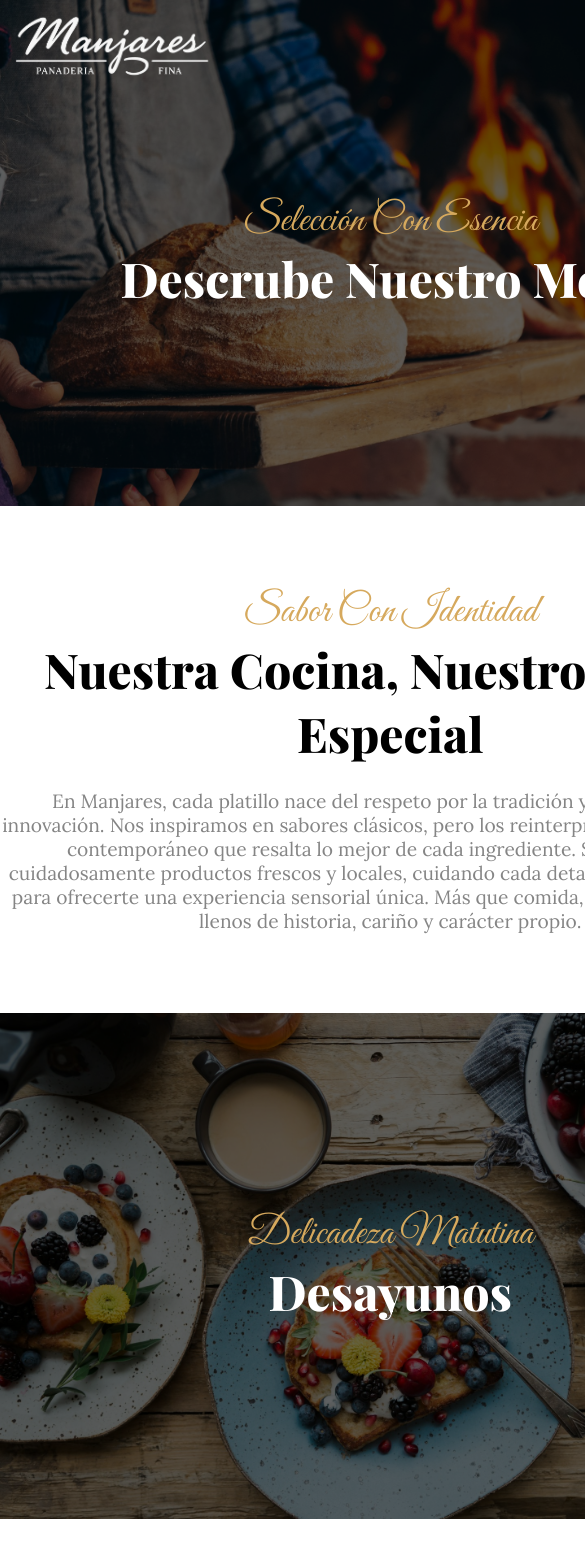
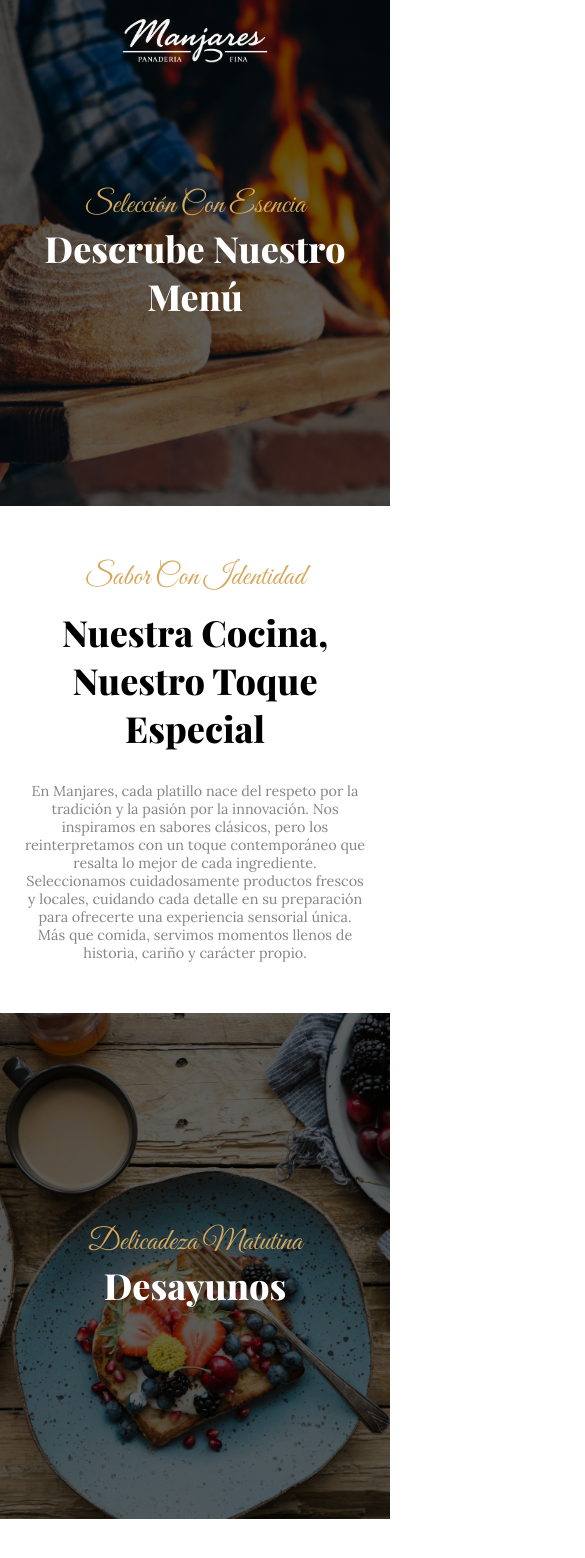
Before and after one commit to GuidoPerezR/cafeteria-landing-page, a plain HTML site: page menu.html in a window 390 px wide. Shown: the top 1558 px of the page, 585 px wide, since content can reach past the window. Drawn offline with nearby package versions, Linux system fonts and the light colour scheme; a web font is replaced by a local one.

Commit message:
feat: responsive design for mobile platform

```diff
--- a/about-us-styles.css
+++ b/about-us-styles.css
@@ -41,6 +41,7 @@ body {
   display: grid;
   grid-template-rows: auto 1fr auto;
   font-family: Lora, sans-serif;
+  overflow-x: hidden;
 }
 
 .title-style {
@@ -86,24 +87,16 @@ body {
 
 .nav-bar {
   width: 100vw;
-  display: grid;
-  grid-template-columns: repeat(3, 1fr);
+  display: flex;
   align-items: center;
-  padding: 1rem;
+  padding: 1.5rem;
   background: transparent;
-  box-sizing: border-box;
   column-gap: 1rem;
   backdrop-filter: blur(0px);
   transition: backdrop-filter 0.5s ease, background-color 0.5s ease;
 
   & div:first-child {
-    display: flex;
-    justify-content: center;
-  }
-
-  & div:last-child {
-    display: flex;
-    justify-content: center;
+    margin-left: 10rem;
   }
 
   & img {
@@ -125,28 +118,21 @@ body {
 }
 
 .container {
-  position: relative;
-  background-image: url("./images/about-us-background.jpg");
+  background: url("./images/about-us-background.jpg"), rgba(0, 0, 0, 0.6);
   background-size: cover;
   background-position: center;
   background-repeat: no-repeat;
+  background-blend-mode: multiply;
   min-height: 60vh;
-  z-index: 1;
   display: flex;
   justify-content: center;
   align-items: center;
-
-  &::before {
-    content: "";
-    position: absolute;
-    inset: 0;
-    background-color: rgba(0, 0, 0, 0.6);
-    z-index: -1;
-  }
+  width: 100vw;
 }
 
 .hero {
   background-image: url("./images/about-us-background.jpg");
+  padding: 4rem 2rem;
 }
 
 .hero-content {
@@ -159,10 +145,15 @@ body {
   display: flex;
   justify-content: center;
   align-items: center;
+  width: 100vw;
 }
 
 .about-us {
+  display: flex;
+  flex-direction: column;
+  gap: 1rem;
   max-width: 70rem;
+  padding: 4rem 2rem;
 
   & p {
     margin-top: 1.5rem;
@@ -171,6 +162,7 @@ body {
 
 .values {
   background-image: url("./images/values-background.jpg");
+  padding: 4rem 2rem;
 }
 
 .values-content-container {
@@ -179,6 +171,7 @@ body {
   justify-content: center;
   align-items: center;
   padding: 5rem;
+  width: 100vw;
 }
 
 .values-content {
@@ -186,6 +179,7 @@ body {
   display: grid;
   grid-template-columns: repeat(3, 1fr);
   gap: 2rem;
+  padding: 4rem 2rem;
 }
 
 .value-item {
@@ -220,6 +214,7 @@ body {
 
 .experience {
   background-image: url("./images/experience-background.jpg");
+  padding: 4rem 2rem;
 }
 
 .experience-content-container {
@@ -227,9 +222,14 @@ body {
   display: flex;
   justify-content: center;
   align-items: center;
+  width: 100vw;
 }
 
 .experience-content {
+  display: flex;
+  flex-direction: column;
+  gap: 1rem;
+  padding: 4rem 2rem;
   max-width: 70rem;
 
   & p {
@@ -337,3 +337,49 @@ body {
     }
   }
 }
+
+@media (max-width: 64rem) {
+  html {
+    font-size: 13px;
+  }
+
+  .values-content {
+    grid-template-columns: repeat(2, 1fr);
+  }
+}
+
+@media (max-width: 48rem) {
+  html {
+    font-size: 12px;
+  }
+
+  .nav-bar {
+    justify-content: center;
+
+    & div:first-child {
+      margin-left: 0;
+    }
+  }
+
+  .about-us {
+    max-width: 55rem;
+  }
+
+  .values-content {
+    max-width: 45rem;
+    grid-template-columns: 1fr;
+  }
+
+  .values-content-container {
+    padding: 3.5rem;
+  }
+
+  .experience-content {
+    max-width: 55rem;
+  }
+
+  .footer {
+    flex-direction: column;
+    gap: 2rem;
+  }
+}
--- a/about-us.html
+++ b/about-us.html
@@ -6,6 +6,7 @@
     <meta name="viewport" content="width=device-width, initial-scale=1.0">
     <title>Manjares Panadería Fina - Sobre Nosotros</title>
     <link rel="stylesheet" href="./about-us-styles.css">
+    <link rel="icon" type="image/jpg" sizes="32x32" href="./images/favicon.ico">
     <link rel="preconnect" href="https://fonts.googleapis.com">
     <link rel="preconnect" href="https://fonts.gstatic.com" crossorigin>
     <link
--- a/menu-styles.css
+++ b/menu-styles.css
@@ -41,6 +41,7 @@ body {
   display: grid;
   grid-template-rows: auto 1fr auto;
   font-family: Lora, sans-serif;
+  overflow-x: hidden;
 }
 
 .title-style {
@@ -86,24 +87,16 @@ body {
 
 .nav-bar {
   width: 100vw;
-  display: grid;
-  grid-template-columns: repeat(3, 1fr);
+  display: flex;
   align-items: center;
-  padding: 1rem;
+  padding: 1.5rem;
   background: transparent;
-  box-sizing: border-box;
   column-gap: 1rem;
   backdrop-filter: blur(0px);
   transition: backdrop-filter 0.5s ease, background-color 0.5s ease;
 
   & div:first-child {
-    display: flex;
-    justify-content: center;
-  }
-
-  & div:last-child {
-    display: flex;
-    justify-content: center;
+    margin-left: 10rem;
   }
 
   & img {
@@ -125,29 +118,22 @@ body {
 }
 
 .hero-container {
-  position: relative;
-  background-image: url("./images/bakery-background.jpg");
+  background: url("./images/bakery-background.jpg"), rgba(0, 0, 0, 0.6);
   background-size: cover;
   background-position: center;
   background-repeat: no-repeat;
+  background-blend-mode: multiply;
   min-height: 60vh;
-  z-index: 1;
   display: flex;
   justify-content: center;
   align-items: center;
-
-  &::before {
-    content: "";
-    position: absolute;
-    inset: 0;
-    background-color: rgba(0, 0, 0, 0.6);
-    z-index: -1;
-  }
+  width: 100vw;
 }
 
 .hero {
   display: flex;
   flex-direction: column;
+  padding: 4rem 2rem;
 }
 
 .kitchen-section {
@@ -155,14 +141,23 @@ body {
   display: flex;
   justify-content: center;
   align-items: center;
+  width: 100vw;
 }
 
 .kitchen {
+  padding: 4rem 2rem;
   max-width: 70rem;
+  display: flex;
+  flex-direction: column;
+  gap: 1rem;
 
   & p {
     margin-top: 1.5rem;
   }
+}
+
+.menu-section-container {
+  width: 100vw;
 }
 
 .menu-section {
@@ -171,27 +166,19 @@ body {
 }
 
 .menu-header {
-  position: relative;
+  background: url("./images/breakfast-background.jpg"), rgba(0, 0, 0, 0.6);
+  background-size: cover;
+  background-position: center;
+  background-repeat: no-repeat;
+  background-blend-mode: multiply;
   min-height: 60vh;
   display: flex;
   justify-content: center;
   align-items: center;
-  z-index: 1;
-
-  &::before {
-    content: "";
-    position: absolute;
-    inset: 0;
-    background-color: rgba(0, 0, 0, 0.6);
-    z-index: -1;
-  }
 }
 
 .breakfast {
   background-image: url("./images/breakfast-background.jpg");
-  background-size: cover;
-  background-position: center;
-  background-repeat: no-repeat;
 }
 
 .menu-content-container {
@@ -249,23 +236,14 @@ body {
 
 .bakery {
   background-image: url("./images/bread-background.jpg");
-  background-size: cover;
-  background-position: center;
-  background-repeat: no-repeat;
 }
 
 .cakes {
   background-image: url("./images/cake-background.jpg");
-  background-size: cover;
-  background-position: center;
-  background-repeat: no-repeat;
 }
 
 .cafeteria {
   background-image: url("./images/coffee-background.jpg");
-  background-size: cover;
-  background-position: center;
-  background-repeat: no-repeat;
 }
 
 .footer-container {
@@ -364,3 +342,40 @@ body {
     }
   }
 }
+
+@media (max-width: 64rem) {
+  html {
+    font-size: 13px;
+  }
+}
+
+@media (max-width: 48rem) {
+  html {
+    font-size: 12px;
+  }
+
+  .nav-bar {
+    justify-content: center;
+
+    & div:first-child {
+      margin-left: 0;
+    }
+  }
+
+  .kitchen {
+    max-width: 55rem;
+  }
+
+  .menu-content-container {
+    padding: 3.5rem;
+  }
+
+  .menu-content {
+    flex-direction: column;
+  }
+
+  .footer {
+    flex-direction: column;
+    gap: 2rem;
+  }
+}
--- a/menu.html
+++ b/menu.html
@@ -6,6 +6,7 @@
     <meta name="viewport" content="width=device-width, initial-scale=1.0">
     <title>Manjares Panadería Fina - Menú</title>
     <link rel="stylesheet" href="./menu-styles.css">
+    <link rel="icon" type="image/jpg" sizes="32x32" href="./images/favicon.ico">
     <link rel="preconnect" href="https://fonts.googleapis.com">
     <link rel="preconnect" href="https://fonts.gstatic.com" crossorigin>
     <link
--- a/styles.css
+++ b/styles.css
@@ -57,11 +57,13 @@ body {
   display: grid;
   grid-template-rows: auto 1fr auto;
   font-family: Lora, sans-serif;
+  overflow-x: hidden;
 }
 
 .button {
   width: 12rem;
   height: 3.5rem;
+  font-size: 1rem;
   background: transparent;
   text-transform: uppercase;
   outline: 2px solid var(--white);
@@ -178,10 +180,12 @@ body {
 
 .hero-container {
   position: relative;
-  background-image: url("./images/hero-background.jpg");
+  background: url("./images/hero-background.jpg"), rgba(0, 0, 0, 0.6);
   background-size: cover;
   background-position: center;
   background-repeat: no-repeat;
+  /* Este atributo determina como los fondos se pueden mezclar con sus colores   */
+  background-blend-mode: multiply;
   min-height: 100vh;
   z-index: 1;
   color: var(--white);
@@ -189,14 +193,7 @@ body {
   display: flex;
   justify-content: center;
   align-items: center;
-
-  &::before {
-    content: "";
-    position: absolute;
-    inset: 0;
-    background-color: rgba(0, 0, 0, 0.6);
-    z-index: -1;
-  }
+  width: 100vw;
 }
 
 .hero {
@@ -252,6 +249,7 @@ body {
   justify-content: center;
   align-items: center;
   min-height: 100vh;
+  width: 100vw;
 }
 
 .products {
@@ -259,7 +257,7 @@ body {
   display: flex;
   flex-direction: column;
   gap: 4rem;
-  padding: 2rem;
+  padding: 4rem 2rem;
   animation: fade-in linear both;
   animation-timeline: view();
   animation-range: entry 20% cover 40%;
@@ -326,6 +324,7 @@ body {
   justify-content: center;
   align-items: center;
   min-height: 100vh;
+  width: 100vw;
 }
 
 .events {
@@ -334,7 +333,7 @@ body {
   flex-direction: column;
   justify-content: center;
   align-items: center;
-  padding: 2rem;
+  padding: 4rem 2rem;
   gap: 4rem;
 
   animation: fade-in linear both;
@@ -359,8 +358,8 @@ body {
 
   & img {
     width: 100%;
-    height: 100%;
-    object-fit: cover;
+    aspect-ratio: 2/3;
+    overflow: hidden;
   }
 
   & p {
@@ -490,6 +489,7 @@ body {
   justify-content: center;
   align-items: center;
   min-height: 100vh;
+  width: 100vw;
 }
 
 .gallery {
@@ -497,7 +497,7 @@ body {
   display: flex;
   flex-direction: column;
   gap: 4rem;
-  padding: 2rem;
+  padding: 4rem 2rem;
 
   animation: fade-in linear both;
   animation-timeline: view();
@@ -537,6 +537,7 @@ body {
   justify-content: center;
   align-items: center;
   min-height: 100vh;
+  width: 100vw;
 }
 
 .menu {
@@ -545,7 +546,7 @@ body {
   justify-content: center;
   align-items: center;
   gap: 2rem;
-  padding: 2rem;
+  padding: 4rem 2rem;
   max-width: 80rem;
 
   animation: fade-in linear both;
@@ -620,6 +621,7 @@ body {
   display: flex;
   justify-content: center;
   align-items: center;
+  width: 100vw;
 }
 
 .contact {
@@ -627,7 +629,7 @@ body {
   flex-direction: column;
   max-width: 55rem;
   gap: 4rem;
-  padding: 2rem;
+  padding: 4rem 2rem;
 
   animation: fade-in linear both;
   animation-timeline: view();
@@ -637,7 +639,7 @@ body {
 .contact-content {
   display: flex;
   box-shadow: 0px 0px 25px 15px rgba(0, 0, 0, 0.5);
-  overflow: hidden;
+  padding: 1.5rem;
 }
 
 .contact-info {
@@ -678,8 +680,9 @@ body {
 }
 
 .contact-map {
-  width: 100%;
-  height: 40rem;
+  width: 90%;
+  margin-inline: auto;
+  aspect-ratio: 1/1;
 
   & iframe {
     width: 100%;
@@ -828,7 +831,6 @@ body {
 
   .hamburger {
     display: block;
-    /* z-index: 3; */
     padding: 1.5rem;
   }
 
@@ -842,14 +844,14 @@ body {
     position: fixed;
     top: 0;
     left: -100%;
-    width: 60%;
+    width: 100vw;
     height: 100vh;
     background: rgba(0, 0, 0, 0.8);
     padding: 6rem 2rem;
     display: flex;
     flex-direction: column;
-    align-items: flex-start;
-    justify-content: start;
+    align-items: center;
+    justify-content: center;
     gap: 2rem;
     transition: left 0.3s ease;
     z-index: 10;
@@ -861,12 +863,98 @@ body {
 
   .nav-links ul {
     flex-direction: column;
+    justify-content: center;
+    align-items: center;
     gap: 4rem;
     width: 100%;
   }
 
   .nav-links li a {
-    font-size: 1.5rem;
+    font-size: 1.7rem;
     animation: none !important;
   }
+
+  .hero-header {
+    & h2 {
+      font-size: 2rem;
+    }
+
+    & h1 {
+      font-size: 3rem;
+    }
+  }
+
+  .hero-footer {
+    flex-direction: column;
+  }
+
+  .products {
+    max-width: 45rem;
+  }
+
+  .products-header {
+    & p {
+      width: 100%;
+    }
+  }
+
+  .products-list {
+    flex-direction: column;
+  }
+
+  .events {
+    max-width: 35rem;
+  }
+
+  .events-list {
+    flex-direction: column;
+  }
+
+  .event-item {
+    & p {
+      visibility: visible;
+      opacity: 1;
+    }
+  }
+
+  .gallery {
+    max-width: 35rem;
+  }
+
+  .gallery-content {
+    grid-template-columns: repeat(1, 1fr);
+  }
+
+  .menu {
+    gap: 3rem;
+    max-width: 45rem;
+    & .paragraph-style {
+      width: 100%;
+    }
+  }
+
+  .menu-content {
+    gap: 3rem;
+    flex-direction: column;
+  }
+
+  .contact {
+    max-width: 45rem;
+    justify-content: center;
+    align-items: center;
+  }
+
+  .contact-content {
+    flex-direction: column;
+  }
+
+  .contact-info {
+    flex-direction: row;
+    flex-wrap: wrap;
+  }
+
+  .footer {
+    flex-direction: column;
+    gap: 2rem;
+  }
 }
```
Also changed, not shown: index.html (+7 -1 lines), main.js (+1 -8 lines), images/og-image.jpg (added).
